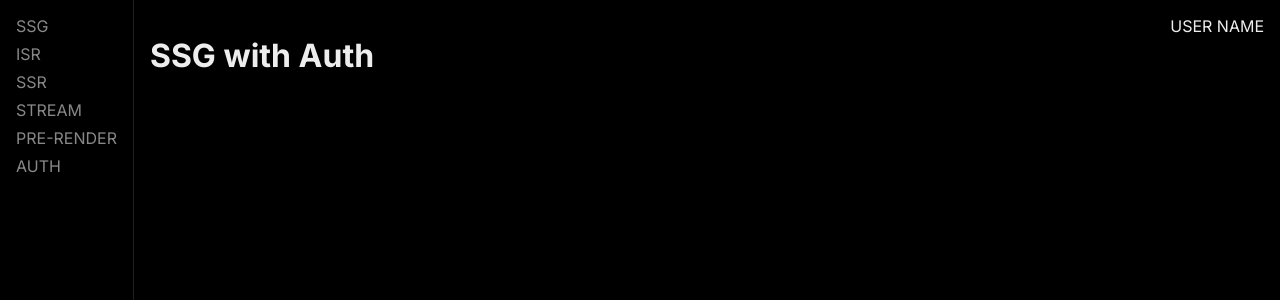
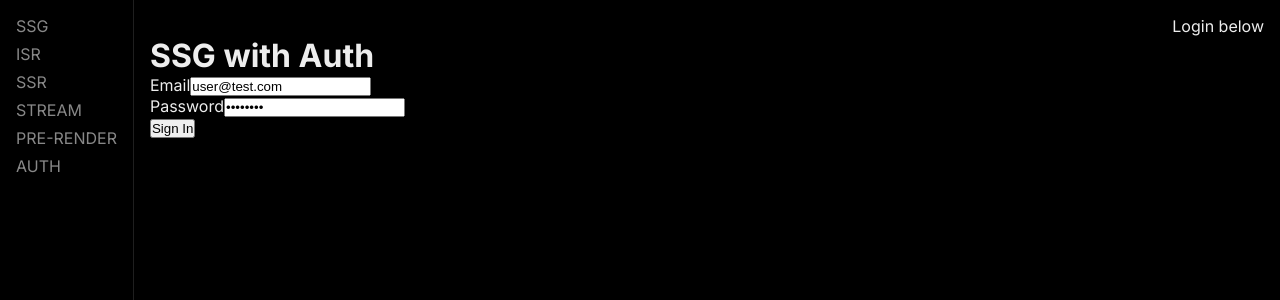
Before and after one commit to gskgrek/next-js-render-strategies, a Next.js app: page /auth in a window 1280 px wide. Shown: the top 300 px of the page. Built offline with nearby package versions, Linux system fonts and the light colour scheme; no server answers.

Commit message:
add Auth.js

```diff
--- /dev/null
+++ b/src/app/api/auth/[...nextauth]/route.ts
@@ -0,0 +1,2 @@
+import { handlers } from '@/auth'
+export const { GET, POST } = handlers
--- a/src/app/auth/layout.tsx
+++ b/src/app/auth/layout.tsx
@@ -1,16 +1,26 @@
-import styles from 'layout.module.css'
+import { auth } from '@/auth'
+import { SignOut } from '@/components/auth/SignOut'
 
-export default function AuthLayout({
-  children,
-}: Readonly<{
-  children: React.ReactNode;
-}>) {
+interface AuthLayoutProps {
+  readonly children: React.ReactNode
+}
+
+const AuthLayout = async ({ children }: AuthLayoutProps) => {
+  const session = await auth()
+
   return (
     <div>
       <header>
-        USER NAME
+        {session?.user ? (
+          <>
+            {session?.user.name}
+            <SignOut />
+          </>
+        ) : 'Login below'}
       </header>
       {children}
     </div>
   );
 }
+
+export default AuthLayout
--- a/src/app/auth/page.tsx
+++ b/src/app/auth/page.tsx
@@ -1,7 +1,10 @@
+import { SignIn } from '@/components/auth/SignIn'
+
 const AuthSSG = () => {
   return (
     <div>
       <h1>SSG with Auth</h1>
+      <SignIn />
     </div>
   );
 }
--- /dev/null
+++ b/src/auth.ts
@@ -0,0 +1,45 @@
+import NextAuth, { type DefaultSession } from 'next-auth'
+import CredentialsProvider from 'next-auth/providers/credentials'
+import { User } from './models/User'
+
+declare module "next-auth" {
+  /**
+   * Returned by `auth`, `useSession`, `getSession` and received as a prop on the `SessionProvider` React Context
+   */
+  interface Session {
+    /**
+     * By default, TypeScript merges new interface properties and overwrites existing ones.
+     * In this case, the default session user properties will be overwritten,
+     * with the new ones defined above. To keep the default session user properties,
+     * you need to add them back into the newly declared interface.
+     */
+    user: User & DefaultSession["user"]
+  }
+}
+
+export const { handlers, signIn, signOut, auth } = NextAuth({
+  session: { strategy: 'jwt' },
+  providers: [
+    CredentialsProvider({
+      credentials: {
+        username: { label: 'Username', type: 'text' },
+        password: { label: 'Password', type: 'password' }
+      },
+
+      /* Workaround for TypeScript problems: https://github.com/nextauthjs/next-auth/issues/2701#issuecomment-1795065405 */
+      // @ts-ignore
+      authorize: async (credentials, request) => {
+        if (credentials.username === 'user@test.com' && credentials.password === 'admin123') {
+          const user: User = {
+            id: 1,
+            name: 'First User',
+          }
+
+          return user
+        } else {
+          throw new Error('Invalid credentials')
+        }
+      }
+    }),
+  ],
+})
--- /dev/null
+++ b/src/components/auth/SignIn.tsx
@@ -0,0 +1,26 @@
+import { signIn } from '@/auth'
+
+export const SignIn = () => {
+  return (
+    <form
+      action={async (formData) => {
+        "use server"
+        await signIn('credentials', { username: formData.get('username'), password: formData.get('password'), redirectTo: '/auth/dashboard' })
+      }}
+    >
+      <div>
+        <label>
+          Email
+          <input name="username" type="email" value="user@test.com" />
+        </label>
+      </div>
+      <div>
+        <label>
+          Password
+          <input name="password" type="password" value="admin123" />
+        </label>
+      </div>
+      <button>Sign In</button>
+    </form>
+  )
+}
--- /dev/null
+++ b/src/components/auth/SignOut.tsx
@@ -0,0 +1,14 @@
+import { signOut } from '@/auth'
+
+export function SignOut() {
+  return (
+    <form
+      action={async () => {
+        "use server"
+        await signOut({ redirectTo: '/auth' })
+      }}
+    >
+      <button type="submit">Sign Out</button>
+    </form>
+  )
+}
--- /dev/null
+++ b/src/middleware.ts
@@ -0,0 +1 @@
+export { auth as middleware } from '@/auth'
```
Also changed, not shown: package.json (+5 -4 lines), src/app/auth/dashboard/page.tsx (added, +9 -0 lines), 1 other file (tests, documents, lock files or other folders).
